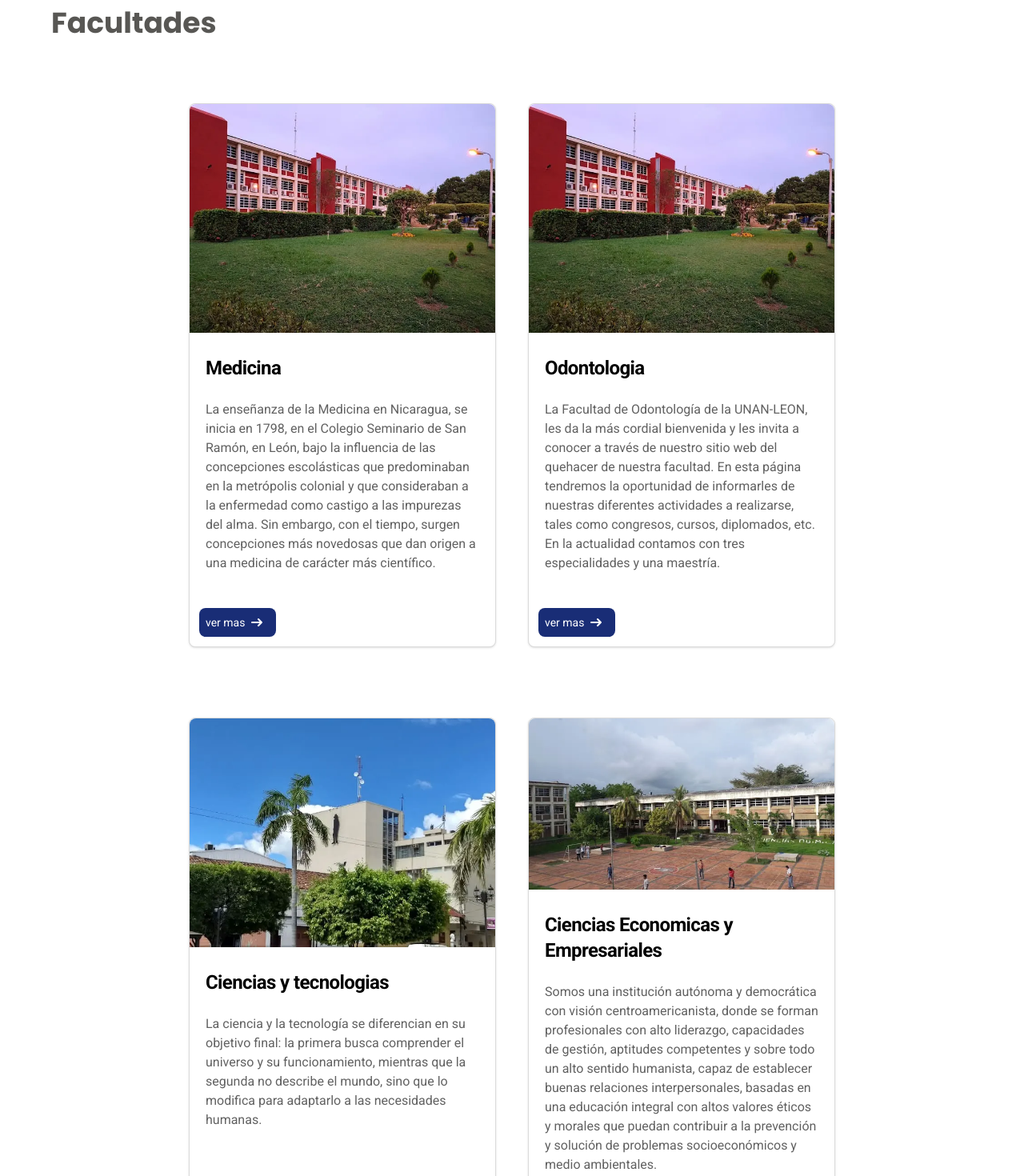
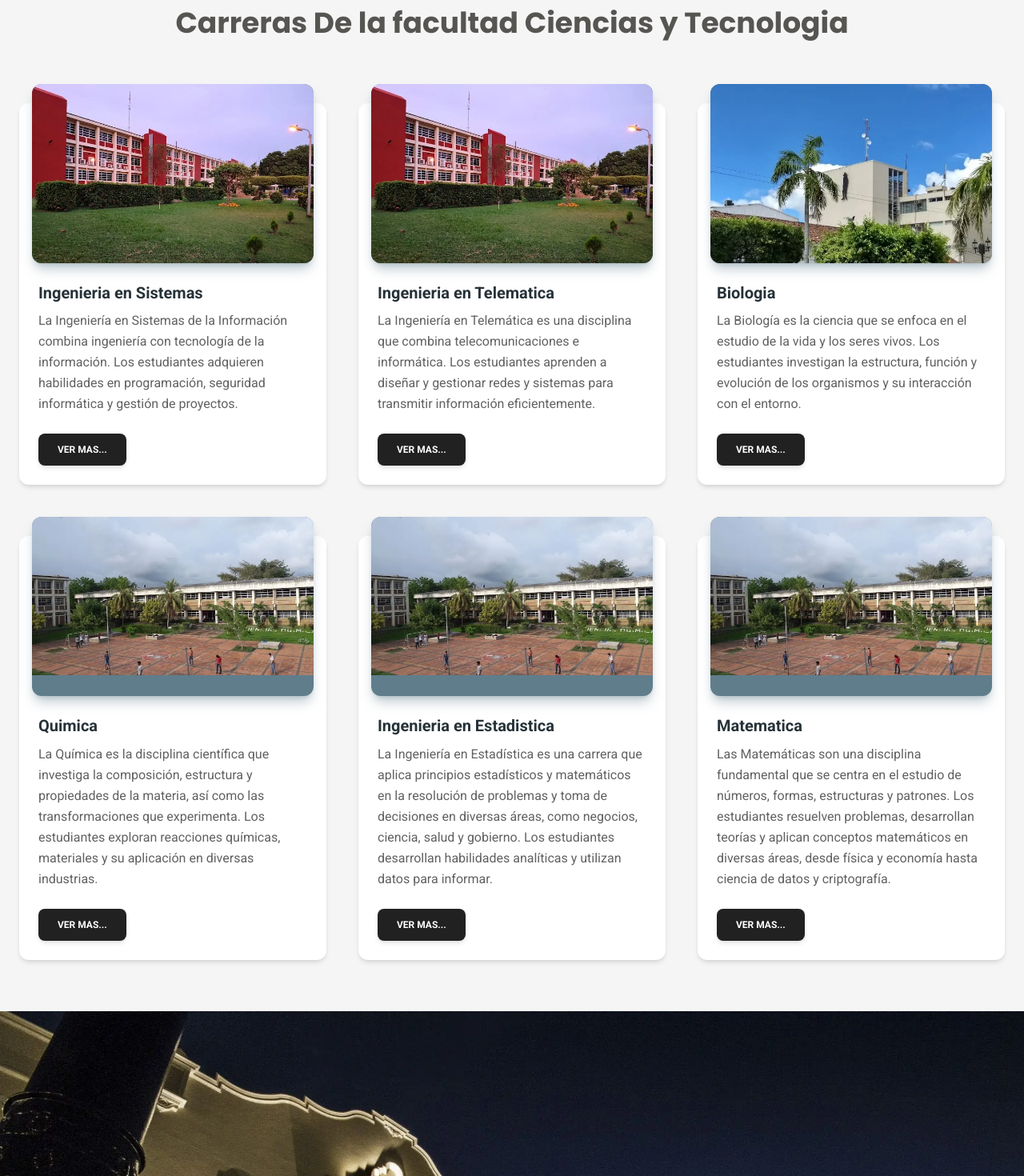
Before and after one commit to Bricret/Repositorio-UNAN-Leon-Next13, a Next.js app: page / in a window 1280 px wide. Shown: the part 1000-2470 px from the top of the page at 80% size. Built offline with nearby package versions, Linux system fonts and the light colour scheme; no server answers.

Commit message:
update Cards

```diff
--- a/src/app/components/facultades/Card.jsx
+++ b/src/app/components/facultades/Card.jsx
@@ -1,30 +1,33 @@
+'use client';
 import Image from 'next/image';
 import PropTypes from 'prop-types';
+import { Card, CardHeader, CardBody, CardFooter, Typography, Button } from "@material-tailwind/react";
+import { BsFacebook } from "react-icons/bs";
 
-export const Card = ({ image, description, title, link }) => {
+export const CardInfo = ({ image, description, title, link }) => {
 
 
   return (
         <>
-            <div className=" max-w-sm md:h-[680px] bg-white rounded-lg shadow my-6 border-[1px] border-[#dbdbdb] flex flex-col justify-between cursor-default">
-                <div className="w-full flex flex-col justify-start">
-                    <Image
-                    className="rounded-t-lg w-full"
-                    src={ image }
-                    alt={ title }
-                    />
-                    <span className='p-5 w-full '>
-                        <h5 className="mb-2 py-2 text-2xl font-bold tracking-tight text-zinc-600 ">{ title }</h5>
-                        <p className="mb-3 font-normal text-gray-700 py-2">{ description }</p>
-                    </span>
-                </div>
-                <a className="inline-flex items-center px-2  py-2 text-sm mb-3 mx-3 w-24 font-medium text-center text-white bg-secondary-color rounded-lg hover:bg-blue-800 focus:ring-4 focus:outline-none focus:ring-blue-300" href={ link }>
-                ver mas
-                <svg className="w-3.5 h-3.5 ml-2" aria-hidden="true" xmlns="http://www.w3.org/2000/svg" fill="none" viewBox="0 0 14 10">
-                    <path stroke="currentColor" strokeLinecap="round" strokeLinejoin="round" strokeWidth="2" d="M1 5h12m0 0L9 1m4 4L9 9"/>
-                </svg>
-                </a>
-            </div>
+    <Card className="mt-6 w-96">
+      <CardHeader color="blue-gray" className="relative h-56">
+        <Image
+          src={image}
+          alt={title}
+        />
+      </CardHeader>
+      <CardBody>
+        <Typography variant="h5" color="blue-gray" className="mb-2">
+          {title}
+        </Typography>
+        <Typography>
+            {description}
+        </Typography>
+      </CardBody>
+      <CardFooter className="pt-0">
+        <Button> Ver mas... </Button>
+      </CardFooter>
+    </Card>
         </>
     )
 
--- a/src/app/components/facultades/Cards.jsx
+++ b/src/app/components/facultades/Cards.jsx
@@ -1,17 +1,17 @@
-import { Card } from "./Card"
+import { CardInfo } from "./Card"
 import info from "./datos"
 
 
 export const Cards = () => {
   return (
         <>
-            <div className=" md:px-16 px-7 sm:py-14 py-11 md:text-4xl text-3xl font-extrabold font-poppins text-[#2E2D29CC] cursor-default">
-                <p>Facultades</p>
+            <div className=" md:px-16 px-7 sm:py-14 py-11 md:text-4xl text-3xl font-extrabold font-poppins text-[#2E2D29CC] cursor-default bg-gray-100">
+                <p className="text-center">Carreras De la facultad Ciencias y Tecnologia</p>
             </div>
-            <div className=" flex items-start md:justify-center flex-wrap md:gap-18 gap-10 mb-16 mx-7 ">
+            <div className=" flex items-start md:justify-center flex-wrap md:gap-18 gap-10 pb-16 pl-4 md:pl-0 bg-gray-100">
             {
                 info.map(( { title, description, image, link } , index ) => (
-                    <Card key={ index } title={ title } description={ description } image={ image }  link={  link }/>
+                    <CardInfo key={ index } title={ title } description={ description } image={ image }  link={  link }/>
                 ))
             }
 
--- a/src/app/components/facultades/datos.js
+++ b/src/app/components/facultades/datos.js
@@ -7,44 +7,44 @@ import Juridicas from "../../../../public/img/quimica.webp";
 
 const info = [
     {
-        title: 'Medicina',
-        description: 'La enseñanza de la Medicina en Nicaragua, se inicia en 1798, en el Colegio Seminario de San Ramón, en León, bajo la influencia de las concepciones escolásticas que predominaban en la metrópolis colonial y que consideraban a la enfermedad como castigo a las impurezas del  alma. Sin embargo, con el tiempo, surgen concepciones más novedosas que dan origen a una medicina de carácter más científico.',
+        title: 'Ingenieria en Sistemas ',
+        description: 'La Ingeniería en Sistemas de la Información combina ingeniería con tecnología de la información. Los estudiantes adquieren habilidades en programación, seguridad informática y gestión de proyectos.',
         image: medicina,
         link: 'https://www.unanleon.edu.ni/fac/cm2/index.html',
     },
 
     {
-        title: 'Odontologia',
-        description: 'La Facultad de Odontología de la UNAN-LEON, les da la más cordial bienvenida y les invita a conocer a través de nuestro sitio web del quehacer de nuestra facultad. En esta página tendremos la oportunidad de informarles de nuestras diferentes actividades a realizarse, tales como congresos, cursos, diplomados, etc. En la actualidad contamos con tres especialidades y una maestría.',
+        title: 'Ingenieria en Telematica',
+        description: 'La Ingeniería en Telemática es una disciplina que combina telecomunicaciones e informática. Los estudiantes aprenden a diseñar y gestionar redes y sistemas para transmitir información eficientemente.',
         image: medicina,
         link: 'https://odontologia.unanleon.edu.ni/',
 
     },
 
     {
-        title: 'Ciencias y tecnologias',
-        description: 'La ciencia y la tecnología se diferencian en su objetivo final: la primera busca comprender el universo y su funcionamiento, mientras que la segunda no describe el mundo, sino que lo modifica para adaptarlo a las necesidades humanas.',
+        title: 'Biologia',
+        description: 'La Biología es la ciencia que se enfoca en el estudio de la vida y los seres vivos. Los estudiantes investigan la estructura, función y evolución de los organismos y su interacción con el entorno.',
         image: CT,
         link: 'https://www.unanleon.edu.ni/fac/cm2/index.html',
     },
 
     {
-        title: 'Ciencias Economicas y Empresariales',
-        description: 'Somos una institución autónoma y democrática con visión centroamericanista, donde se forman profesionales con alto liderazgo, capacidades de gestión, aptitudes competentes y sobre todo un alto sentido humanista, capaz de establecer buenas relaciones interpersonales, basadas en una educación integral con altos valores éticos y morales que puedan contribuir a la prevención y solución de problemas socioeconómicos y medio ambientales.',
+        title: 'Quimica',
+        description: 'La Química es la disciplina científica que investiga la composición, estructura y propiedades de la materia, así como las transformaciones que experimenta. Los estudiantes exploran reacciones químicas, materiales y su aplicación en diversas industrias.',
         image: quimica,
         link: 'https://www.unanleon.edu.ni/fac/cee/index.html',
     },
 
     {
-        title: 'Ciencias Químicas',
-        description: 'Con más de 100 años de trayectoria en la formación de profesionales vinculados con la química y Farmacia, la Facultad de Ciencias Químicas de la Universidad Nacional Autónoma de Nicaragua resulta un referente en Nicaragua dentro de esta área del conocimiento',
+        title: 'Ingenieria en Estadistica',
+        description: 'La Ingeniería en Estadística es una carrera que aplica principios estadísticos y matemáticos en la resolución de problemas y toma de decisiones en diversas áreas, como negocios, ciencia, salud y gobierno. Los estudiantes desarrollan habilidades analíticas y utilizan datos para informar.',
         image: quimica,
         link: 'https://www.unanleon.edu.ni/fac/cq/index.html',
     },
 
     {
-        title: 'Ciencias Jurídicas y Sociales',
-        description: 'La Bicentenaria Universidad Nacional Autónoma de Nicaragua, León (UNAN- León) cuenta con su ya hoy también bicentenaria Facultad de Ciencias Jurídicas y Sociales, la cual desde el año 1816 sirve la Carrera de Derecho. Por este motivo una reseña histórica de esta carrera es y debe de ser una reseña de la historia de la Universidad misma.',
+        title: 'Matematica',
+        description: 'Las Matemáticas son una disciplina fundamental que se centra en el estudio de números, formas, estructuras y patrones. Los estudiantes resuelven problemas, desarrollan teorías y aplican conceptos matemáticos en diversas áreas, desde física y economía hasta ciencia de datos y criptografía.',
         image: Juridicas,
         link: 'https://www.unanleon.edu.ni/fac/cj/index.html',
     },
```
